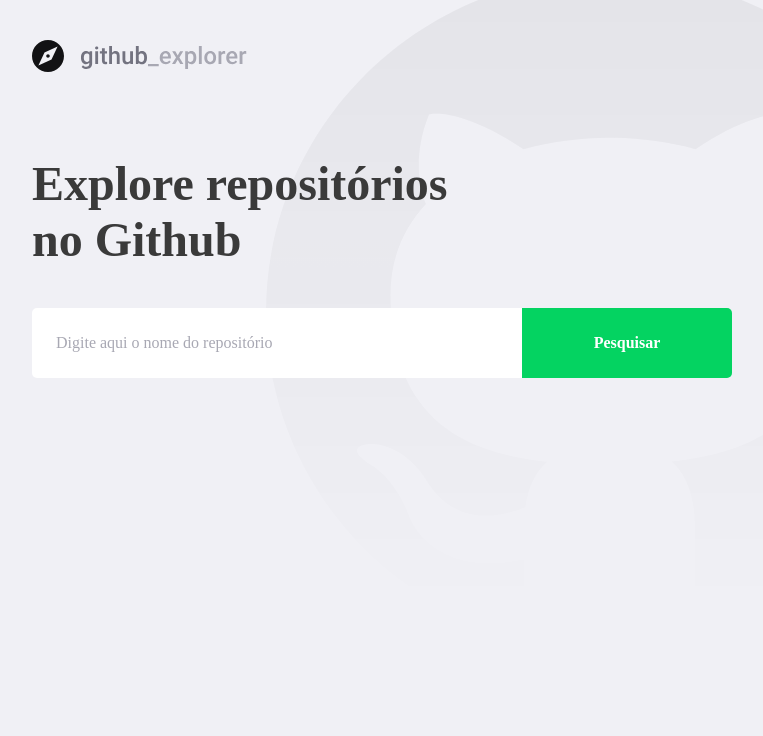
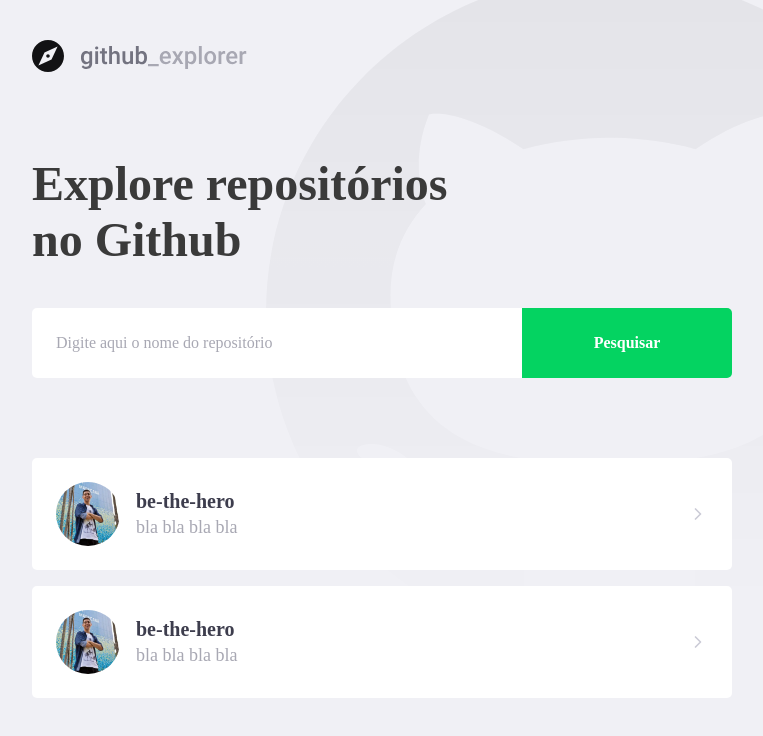
Before and after one commit to Scherpel/github-explorer, a React (Create React App) app in the folder github-explorer/: page / in a window 1280 px wide. Shown: the top 736 px of the page, without its empty margins (148-911 px from the left). Built offline with nearby package versions, Linux system fonts and the light colour scheme.

Commit message:
finsihing stylishing Dashboard page

```diff
--- a/github-explorer/src/Dashboard/index.tsx
+++ b/github-explorer/src/Dashboard/index.tsx
@@ -1,6 +1,8 @@
 import React from 'react';
-import { Title, Form} from './styles'
+import { Title, Form, Repositories } from './styles'
+import { FiChevronRight } from 'react-icons/fi'
 import logoImg from '../assets/logo.svg'
+import profile from '../assets/profile.jpeg'
 
 const Dashboard: React.FC = () => {
     return (
@@ -11,6 +13,33 @@ const Dashboard: React.FC = () => {
             <input placeholder="Digite aqui o nome do repositório"/>
             <button type="submit">Pesquisar</button>
         </Form>
+        <Repositories>
+            <a href="#" >
+                <img src={profile} alt="profile pic" />
+                <div>
+                    <strong>
+                        be-the-hero
+                    </strong>
+                    <p>
+                        bla bla bla bla
+                    </p>
+                </div>
+                <FiChevronRight size={20} />
+            </a>
+
+            <a href="#" >
+                <img src={profile} alt="profile pic" />
+                <div>
+                    <strong>
+                        be-the-hero
+                    </strong>
+                    <p>
+                        bla bla bla bla
+                    </p>
+                </div>
+                <FiChevronRight size={20} />
+            </a>
+        </Repositories>
     </>
     );
 }
--- a/github-explorer/src/Dashboard/styles.ts
+++ b/github-explorer/src/Dashboard/styles.ts
@@ -47,3 +47,57 @@ export const Form = styled.form`
     }
 
 `;
+
+export const Repositories = styled.div`
+    margin-top: 80px;
+    max-width: 700px;
+
+    a {
+        background: #fff;
+        border-radius: 5px;
+        width: 100%;
+        padding: 24px;
+        display: block;
+        text-decoration: none;
+
+        display: flex;
+        align-items: center;
+
+        transition: transform 0.2s;
+        &:hover {
+            transform: translateX(10px);
+        }
+
+        & + a {
+            margin-top: 16px;
+        }
+
+        img {
+            width: 64px;
+            height: 64px;
+            border-radius: 50%;
+        }
+
+        div {
+            margin-left: 16px;
+
+            strong {
+                font-size: 20px;
+                color: #3D3D4D;
+            }
+
+            p {
+                font-size: 18px;
+                color: #A8A8B3;
+                margin-top: 4px;
+            }
+
+        }
+
+        svg {
+                margin-left: auto;
+                color: #cbcbd6;
+            }
+    }
+
+`;
```
Also changed, not shown: github-explorer/src/assets/profile.jpeg (added), 1 other file (tests, documents, lock files or other folders).
